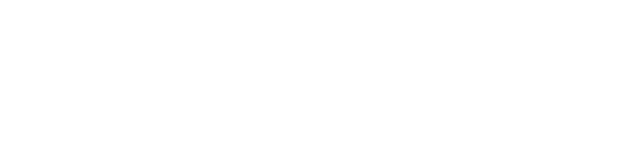
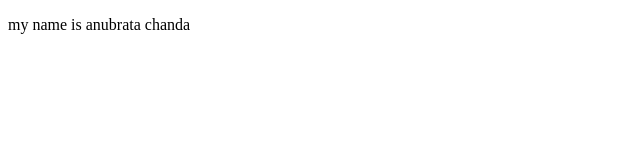
Before and after one commit to Anubrata-01/gitHubDemo, a plain HTML site: page index.html in a window 1280 px wide. Shown: the whole page, without its empty margins (0-640 px from the left). Drawn offline with Linux system fonts and the light colour scheme.

Commit message:
fetures changes

```diff
--- a/index.html
+++ b/index.html
@@ -6,6 +6,6 @@
     <title>Document</title>
 </head>
 <body>
-
+    <p>my name is anubrata chanda</p>
 </body>
 </html>
```
